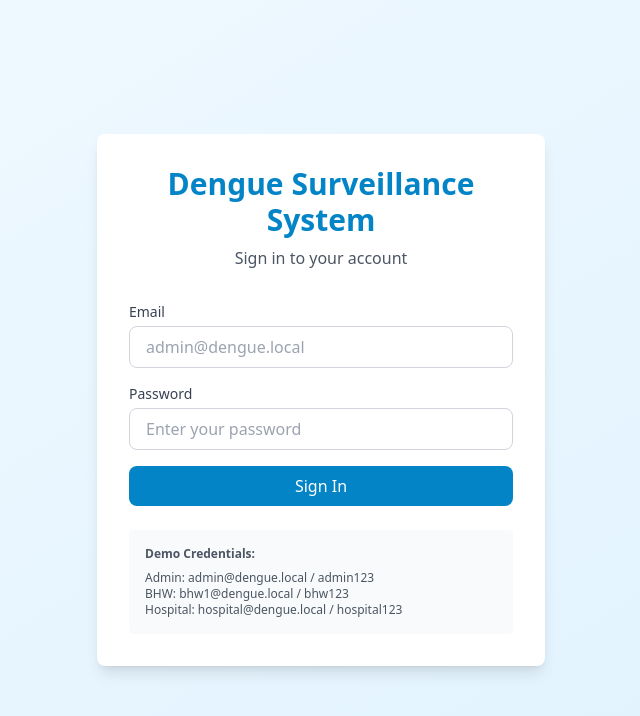
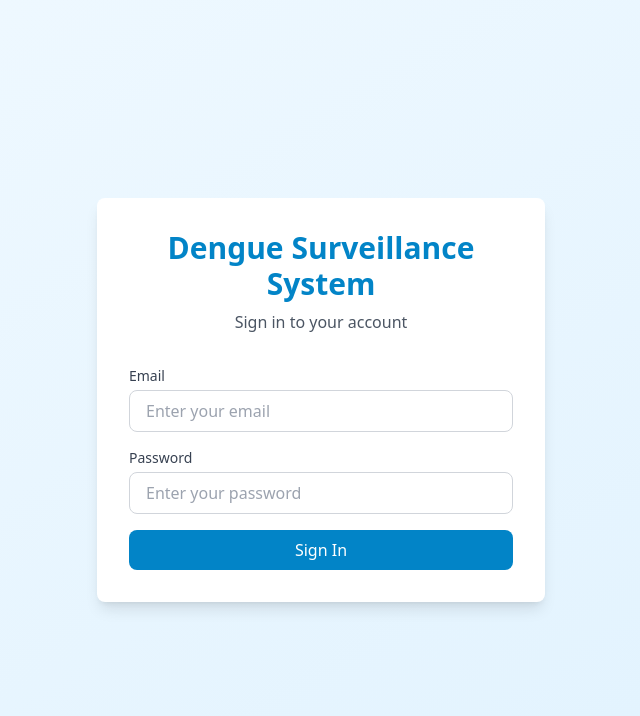
Before and after one commit to kots-smiley/prototype-dengue-surveillance-system, a React (Vite) app in the folder frontend/: page /login in a window 1280 px wide. Shown: the top 716 px of the page, without its empty margins (319-959 px from the left). Built offline with nearby package versions, Linux system fonts and the light colour scheme; no server answers.

Commit message:
Remove demo credentials from login page

```diff
--- a/frontend/src/pages/Login.tsx
+++ b/frontend/src/pages/Login.tsx
@@ -61,7 +61,7 @@ export default function Login() {
               onChange={(e) => setEmail(e.target.value)}
               required
               className="input"
-              placeholder="admin@dengue.local"
+              placeholder="Enter your email"
             />
           </div>
 
@@ -88,13 +88,6 @@ export default function Login() {
             {loading ? 'Signing in...' : 'Sign In'}
           </button>
         </form>
-
-        <div className="mt-6 p-4 bg-gray-50 rounded text-xs text-gray-600">
-          <p className="font-semibold mb-2">Demo Credentials:</p>
-          <p>Admin: admin@dengue.local / admin123</p>
-          <p>BHW: bhw1@dengue.local / bhw123</p>
-          <p>Hospital: hospital@dengue.local / hospital123</p>
-        </div>
       </div>
     </div>
   )
```
